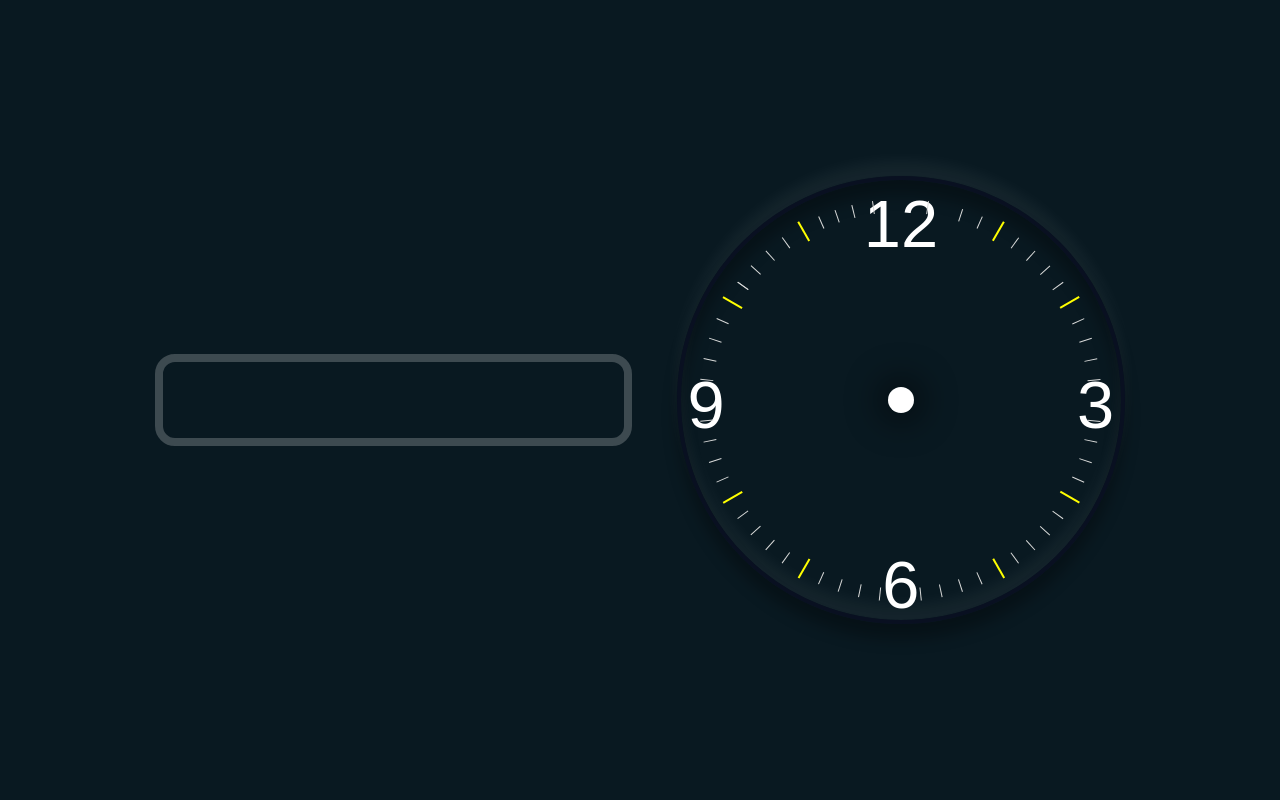
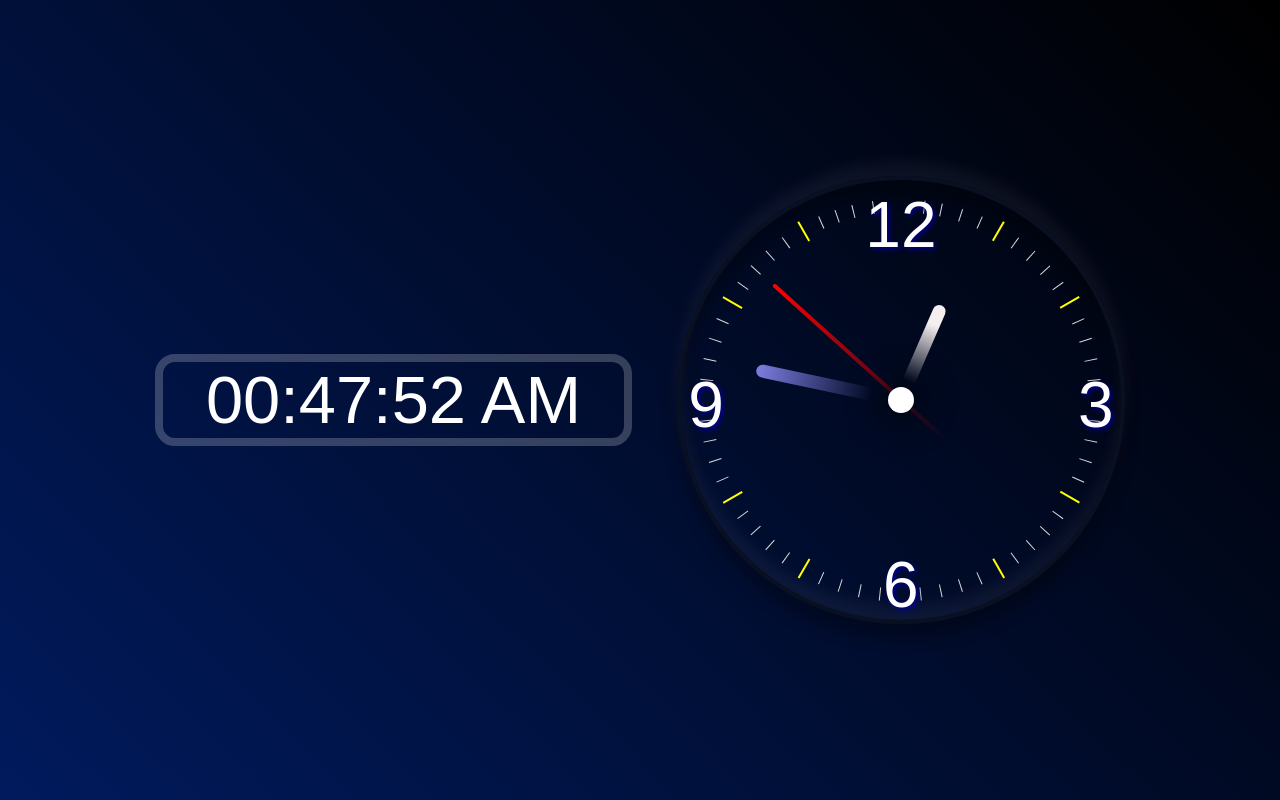
Before and after one commit to BacikDev/reloj-analogo, a plain HTML site: page index.html in a window 1280 px wide. Drawn offline with Linux system fonts and the light colour scheme.

Commit message:
Proyecto terminando, con las funcionalidades en javascript

```diff
--- a/main.js
+++ b/main.js
@@ -0,0 +1,33 @@
+function clockRunner(){
+    const clockDisplay = document.getElementById("clock-display");
+    const deg = 6;
+    const hour = document.querySelector(".hour");
+    const min = document.querySelector(".min");
+    const sec = document.querySelector(".sec");
+    const updateTime = () =>{
+        const day = new Date();
+        const hourValue = day.getHours();
+        const minuteValue = day.getMinutes();
+        const secondValue = day.getSeconds();
+        const p = (hourValue >= 12) ? "PM" : "AM";
+        const displayHour = (hourValue > 12) ? hourValue - 12 : hourValue;
+        const formattedHour = displayHour.toString().padStart(2, "0");
+        const formattedMinute = minuteValue.toString().padStart(2, "0");
+        const formattedSecond = secondValue.toString().padStart(2, "0");
+
+        clockDisplay.textContent = `${formattedHour}:${formattedMinute}:${formattedSecond} ${p}`
+
+        const hh = hourValue * 30 + minuteValue / 2;
+        const mm = minuteValue * deg;
+        const ss = secondValue * deg;
+
+        hour.style.transform = `rotateZ(${hh}deg)`;
+        min.style.transform = `rotateZ(${mm}deg)`;
+        sec.style.transform = `rotateZ(${ss}deg)`;
+    };
+
+    updateTime();
+    setInterval(updateTime, 1000);
+}
+
+clockRunner();
--- a/style.css
+++ b/style.css
@@ -6,7 +6,7 @@
 }
 
 body{
-    background-color: var(--bgBody);
+    background: linear-gradient(45deg, #001a5d, #000000);
     color: #fff;
     font-size: calc(var(--txt-size) - 10px);
     font-family: sans-serif;
@@ -50,12 +50,11 @@ body{
     position: absolute;
     display: flex;
     justify-content: center;
-    border: 50px;
+    border-radius: 50px;
 }
 
 .hour{
-    background-color: linear-gradient
-    (0deg,
+    background: linear-gradient(0deg,
     rgba(94, 94, 85,0)0%,
     rgba(38, 109,124,0)60%,
     rgb(245,238,238)90%);
@@ -64,8 +63,7 @@ body{
 }
 
 .min{
-    background-color: linear-gradient
-    (0deg,
+    background: linear-gradient(0deg,
     rgba(0,0,0,0)60%,
     rgb(125,125,224)100%);
     width: 3%;
@@ -73,8 +71,7 @@ body{
 }
 
 .sec{
-    background-color: linear-gradient
-    (0deg,
+    background: linear-gradient(0deg,
     rgba(94,94,85,0)0%,
     rgba(38,109,124,0)32%,
     rgb(255,0,0)100%);
@@ -139,12 +136,15 @@ body{
     display: flex;
     justify-content: center;
     align-items: center;
+    font-size: 4rem;
+    text-shadow: 2px 2px 5px rgba(0, 0, 166, 0.9);
 }
 
 .show-num{
     position: absolute;
     font-size: 1em;
     height: 1em;
+    z-index: 1000;
 }
 
 .show-num:nth-child(1){
@@ -181,11 +181,11 @@ body{
 }
 
 .show-sec:nth-child(1){
-    transform: rotate(8deg) translateY(var(--indicatorDis));
+    transform: rotate(7deg) translateY(var(--indicatorDis));
 }
 
 .show-sec:nth-child(2){
-    transform: rotate(306deg) translateY(var(--indicatorDis));
+    transform: rotate(12deg) translateY(var(--indicatorDis));
 }
 
 .show-sec:nth-child(3){
```
